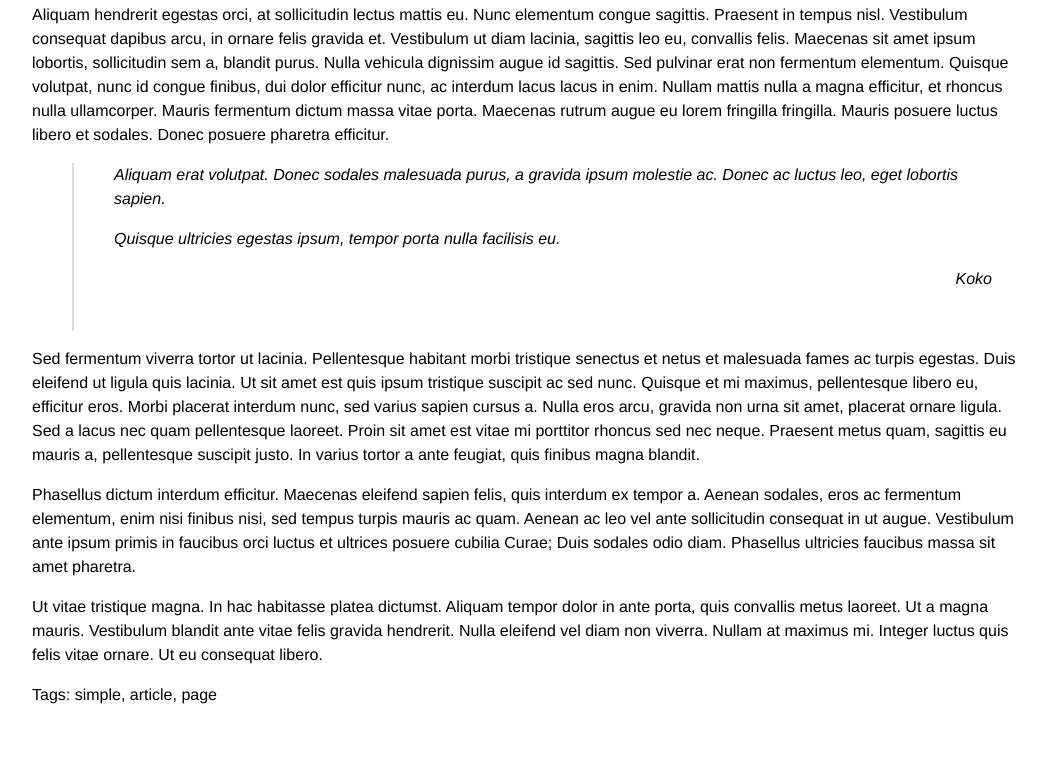
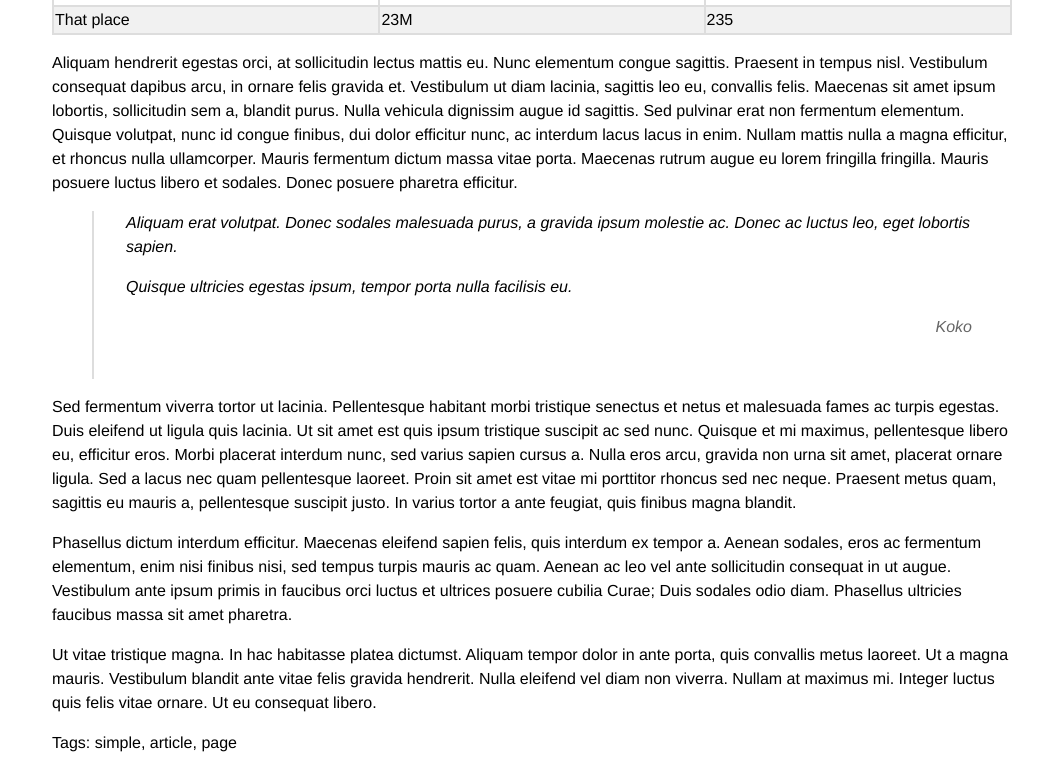
Before and after one commit to vasIvanov/HTML-and-CSS-practice, a plain HTML site: page CSS-Typography/Create-Typography-CSS/index.html in a window 1280 px wide. Shown: the part 1888-2659 px from the top of the page, without its empty margins (108-1154 px from the left). Before the commit the page ends 2611 px from the top, so only its background shows below. Drawn offline with Linux system fonts and the light colour scheme.

Commit message:
update css and html files

```diff
--- /dev/null
+++ b/CSS-Box-Model/Box-Model-Container/style.css
@@ -0,0 +1,9 @@
+p {
+    width: 200px;
+    border: 5px solid black;
+    border-radius: 0.7em;
+    background: rgb(64, 224, 208);
+    margin: 5em auto;
+    padding: 1em 1em 1em 1em;
+
+}
--- /dev/null
+++ b/CSS-Box-Model/Box-Model-Container/typography.css
@@ -0,0 +1,60 @@
+/*reset.css*/
+* {
+    padding: 0;
+    margin: 0;
+}
+
+/*box-sizing.css*/
+html{
+    box-sizing: border-box;
+}
+
+*, *:before, *:after{
+    box-sizing: inherit;
+}
+
+
+/*typography.css*/
+html{
+    font: 16px/1.5 Verdana, sans-serif;
+}
+
+body, input, textarea, option, select, table{
+    font:inherit;
+}
+
+h1, h2, h3, h4, h5, h6{
+    font-family: Helvetica, sans-serif;
+    line-height: 1.1;
+    padding-bottom: 0.5em;
+}
+
+h1 { font-size: 2.5em; }
+h2 { font-size: 2.1em; }
+h3 { font-size: 1.75em; }
+h4 { font-size: 1.45em; }
+h5 { font-size: 1.2em; }
+h6 { font-size: 1em; }
+
+p, ul, ol, blockquote{
+    padding-bottom: 1.5em;
+}
+
+ul, ol {
+    padding-left: 2em;
+}
+
+li ul, li ol{
+    padding-top: 0.5em;
+}
+
+blockquote{
+    padding-left: 4em;
+    font-style: italic;
+    opacity: 0.8;
+    font-family: serif;
+}
+
+blockquote p:last-child {
+    padding-bottom: 0;
+}
--- a/CSS-Typography/Create-Typography-CSS/index.html
+++ b/CSS-Typography/Create-Typography-CSS/index.html
@@ -4,6 +4,7 @@
     <meta charset="UTF-8">
     <meta name="viewport" content="width=device-width, initial-scale=1.0">
     <meta http-equiv="X-UA-Compatible" content="ie=edge">
+    <link rel="stylesheet" href="typography.css">
     <link rel="stylesheet" href="style.css">
     <title>Typography</title>
 </head>
--- a/CSS-Typography/Create-Typography-CSS/style.css
+++ b/CSS-Typography/Create-Typography-CSS/style.css
@@ -1,19 +1,37 @@
-@import "../Style-tables/typography.css";
-body{
-    font-family: Helvetica, sans-serif;
+tr:nth-child(odd){
+    background: rgb(241, 241, 241);
+}
+td tr:nth-child(odd){
+    background: rgb(241, 241, 241);
+}
+table, td, th{
+    border-width : 1px;
+    border-color : rgb(221, 221, 221);
+    border-style : solid;
+}
+td, th{
+    width: 550px;
+}
+tr:hover{
+    background: rgb(0, 0, 0);
+    color: rgb(255, 255, 255);
+}
+table{
+    max-width: 1000px;
+    margin: 0 auto;
+    margin-top: 25px;
     font-size: 16px;
     line-height: 1.5;
-    max-width: 1000px;
+}
+th{
+    text-align: left;
+    background: rgb(225, 225, 225)
+}
+body{
+    max-width: 60rem;
     margin: 0 auto;
-}
-h1, h2, h3, h4, h5, h6{
-    font-family: Georgia, serif;
 }
 blockquote{
     border-left: 2px solid rgb(221,221,221);
-    padding-left: 40px;
-    font-style: italic;
+    padding-left: 2em;
 }
-.author{
-    text-align: right;
-}
--- /dev/null
+++ b/CSS-Typography/Create-Typography-CSS/typography.css
@@ -0,0 +1,17 @@
+html{
+    font: 16px/1.5 Helvetica, sans-serif;
+
+}
+body, form, select, option{
+    font:inherit;
+}
+h1, h2, h3, h4, h5, h6{
+    font-family: Georgia, serif;
+}
+blockquote{
+    font-style: italic;
+}
+.author{
+    text-align: right;
+    opacity: 0.6;
+}
--- /dev/null
+++ b/CSS-Typography/typography.css
@@ -0,0 +1,60 @@
+/*reset.css*/
+* {
+    padding: 0;
+    margin: 0;
+}
+
+/*box-sizing.css*/
+html{
+    box-sizing: border-box;
+}
+
+*, *:before, *:after{
+    box-sizing: inherit;
+}
+
+
+/*typography.css*/
+html{
+    font: 16px/1.5 Verdana, sans-serif;
+}
+
+body, input, textarea, option, select, table{
+    font:inherit;
+}
+
+h1, h2, h3, h4, h5, h6{
+    font-family: Helvetica, sans-serif;
+    line-height: 1.1;
+    padding-bottom: 0.5em;
+}
+
+h1 { font-size: 2.5em; }
+h2 { font-size: 2.1em; }
+h3 { font-size: 1.75em; }
+h4 { font-size: 1.45em; }
+h5 { font-size: 1.2em; }
+h6 { font-size: 1em; }
+
+p, ul, ol, blockquote{
+    padding-bottom: 1.5em;
+}
+
+ul, ol {
+    padding-left: 2em;
+}
+
+li ul, li ol{
+    padding-top: 0.5em;
+}
+
+blockquote{
+    padding-left: 4em;
+    font-style: italic;
+    opacity: 0.8;
+    font-family: serif;
+}
+
+blockquote p:last-child {
+    padding-bottom: 0;
+}
```
Also changed, not shown: CSS-Box-Model/Box-Model-Container/index.html (added, +13 -0 lines), CSS-Typography/Style-tables/index.html (+1 -1 lines), CSS-Typography/Style-tables/style.css (renamed from CSS-Typography/Style-tables/typography.css).
